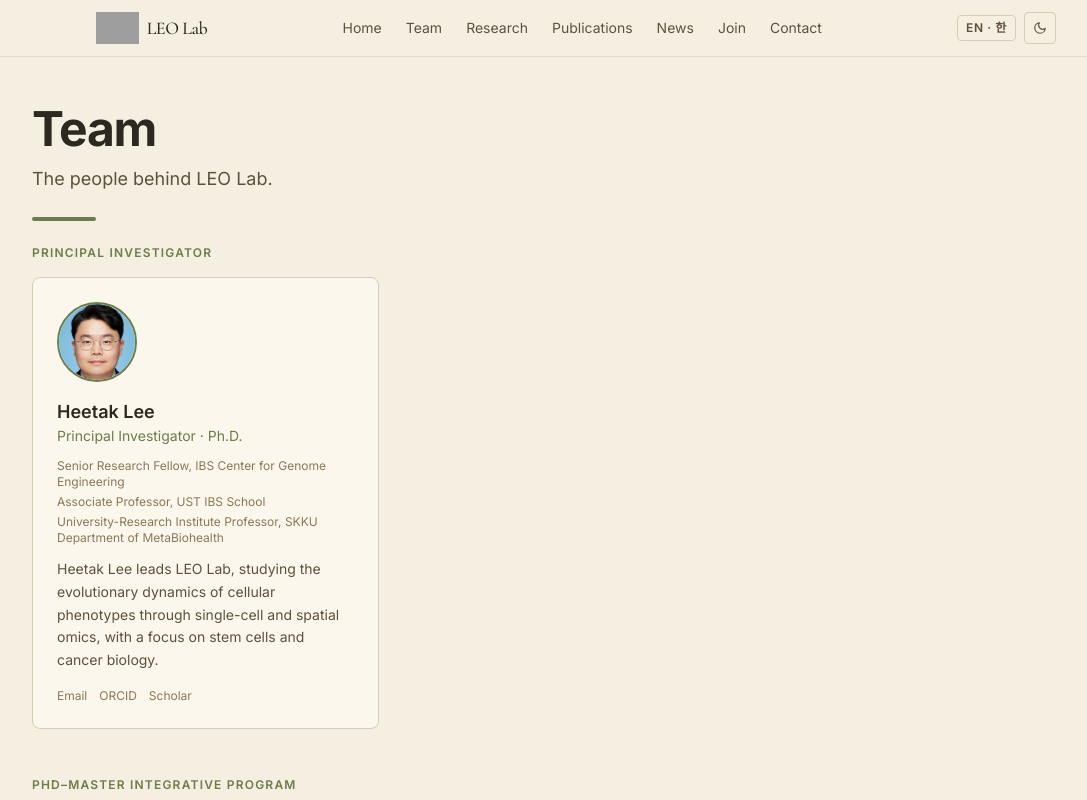
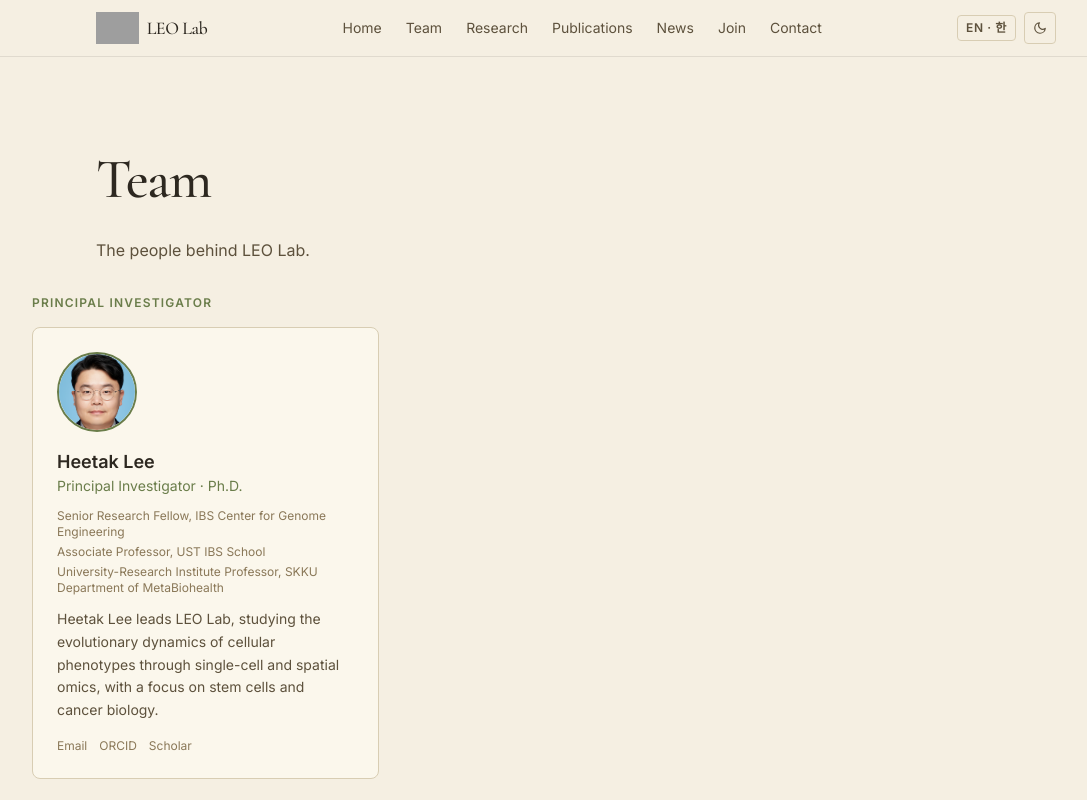
Before and after one commit to leo-laboratory/leo-laboratory.github.io, a Next.js app: page /team in a window 1280 px wide. Shown: the top 800 px of the page, without its empty margins (64-1151 px from the left). Built offline with nearby package versions, Linux system fonts and the light colour scheme; grey boxes are pictures that could not be loaded.

Commit message:
feat(page-header): Cormorant H1, drop accent rule, tighten intro

```diff
--- a/src/components/page/PageHeader.tsx
+++ b/src/components/page/PageHeader.tsx
@@ -7,16 +7,21 @@ interface PageHeaderProps {
 
 export function PageHeader({ title, intro }: PageHeaderProps) {
   return (
-    <header className="max-w-6xl mx-auto px-4 sm:px-6 lg:px-8 pt-12 pb-6">
-      <h1 className="text-4xl sm:text-5xl font-bold tracking-tight mb-3" style={{ color: 'var(--text-primary)' }}>
+    <header className="max-w-5xl mx-auto px-4 sm:px-6 lg:px-8 pt-20 pb-8">
+      <h1
+        className="font-serif font-medium tracking-tight mb-4"
+        style={{
+          color: 'var(--text-primary)',
+          fontSize: 'clamp(2.5rem, 5vw, 3.5rem)',
+        }}
+      >
         {title}
       </h1>
       {intro && (
-        <p className="text-lg max-w-3xl" style={{ color: 'var(--text-secondary)' }}>
+        <p className="text-base max-w-2xl leading-relaxed" style={{ color: 'var(--text-secondary)' }}>
           {intro}
         </p>
       )}
-      <div className="w-16 h-1 mt-6 rounded-full" style={{ background: 'var(--accent)' }} />
     </header>
   )
 }
```
